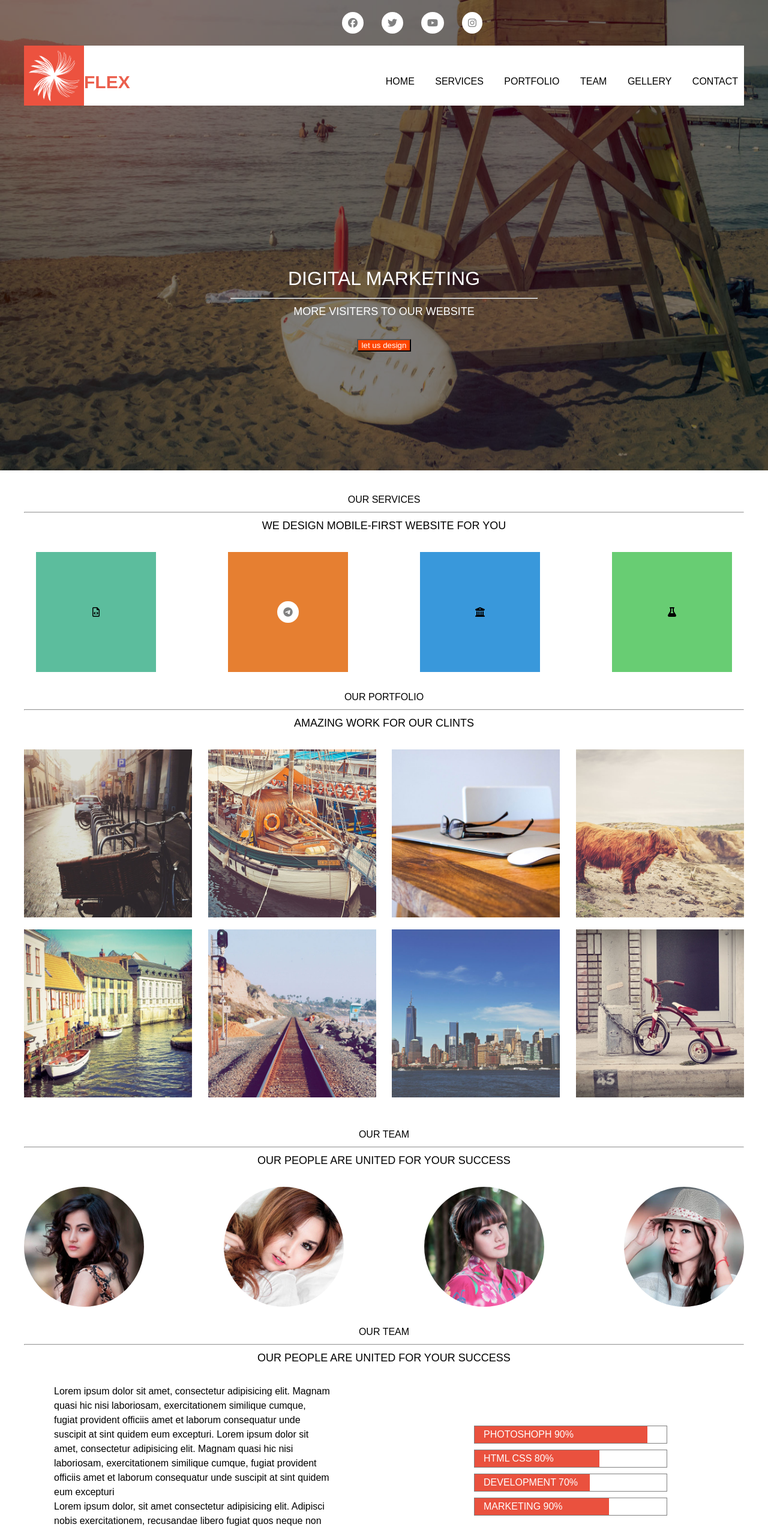
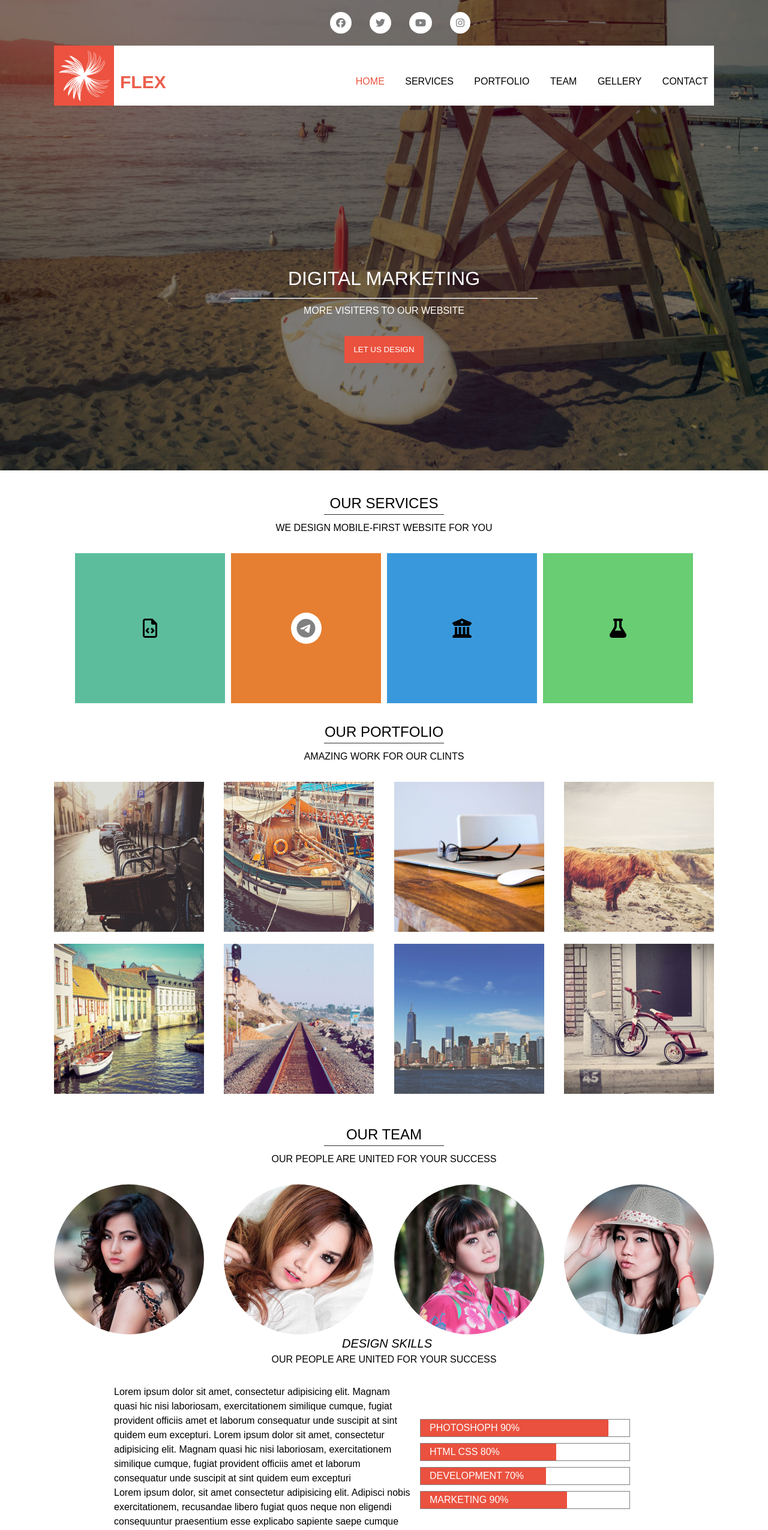
Before and after one commit to ravindrapv/flexbox-checkpoint2, a plain HTML site: page index.html in a window 1280 px wide. Shown: the top 2550 px of the page at 60% size. Drawn offline with Linux system fonts and the light colour scheme.

Commit message:
refacter of checkpoint2

```diff
--- a/index.html
+++ b/index.html
@@ -37,7 +37,7 @@
                 <small>FLEX</small>
               </div>
               <nav>
-                 <a href="#top">home</a>
+                 <a class="active" href="#top">home</a>
                  <a href="#services">services</a>
                  <a href="#portfolio">portfolio</a>
                  <a href="#team">team</a>
@@ -53,16 +53,15 @@
                     <h1>digital marketing</h1>
                     <hr>
                     <h2>more visiters to our website</h2>
-                    <h3> <button>let us design</button> </h3>
+                    <h3> <button class="btn">let us design</button> </h3>
             </div>
         </section>
         <section id="services">
             <div class="container">
-                <h4>our services</h4>
-                <hr>
+                <h4 class="line">our services</h4>
                 <h2>WE DESIGN MOBILE-FIRST WEBSITE FOR YOU</h2>
             </div>
-            <div class="box ">
+            <div class="box comtainer">
                 <div class="box-1 center"><i class="far fa-file-code"></i></div>
 
                 <div class="box-2 center"><i class="fab fa-telegram-plane"></i></div>
@@ -75,8 +74,7 @@
         <section id="portfolio">
             <div>
                 <div class="container">
-                    <h4>our portfolio</h4>
-                    <hr>
+                    <h4 class="line">our portfolio</h4>
                     <h2>amazing work for our clints</h2>
                     <div class="portfolio-image">
                         <div class="port-div"><img src="assets\media\portfolio\p1.jpg" alt="pic1"></div>
@@ -100,8 +98,7 @@
         </section>
         <section id="team">
             <div class="container">
-                <h4>our team</h4>
-                    <hr>
+                <h4 class="line">our team</h4>
                     <h2>our people are united for your success</h2>
                     <div class="our-team">
                         <div class="our-member"><img src="assets\media\member1.jpg" alt="member1"></div>
@@ -113,9 +110,8 @@
                         <div class="our-member"><img src="assets\media\member4.jpg" alt="member1"></div>
 
                     </div>
-                    <article>
-                        <h4>our team</h4>
-                    <hr>
+                    <article class="container">
+                        <i class="i">DESIGN SKILLS</i>
                     <h2>our people are united for your success</h2>
                     <div class="flex graph">
                         <div class="team-text">
@@ -154,28 +150,30 @@
                         </div>
                  </div>
                 </article>
-                <section id="contact">
+                <section id="contact" class="container">
                     <div>
-                        <h4>contact</h4>
-                        <hr>
+                        <h4 class="line">contact</h4>
+
                         <h2>send a massage to us</h2>
                         <div class="map iframe">
                             <iframe src="https://www.google.com/maps/embed?pb=!1m18!1m12!1m3!1d3375.919515571306!2d76.35140991468329!3d32.206399320168366!2m3!1f0!2f0!3f0!3m2!1i1024!2i768!4f13.1!3m3!1m2!1s0x391b530e24726e0d%3A0x71ff0cae0784712d!2sAltCampus%20Services%20Pvt.%20Ltd!5e0!3m2!1sen!2sin!4v1626506863910!5m2!1sen!2sin" width="800" height="600" style="border:0;" allowfullscreen="" loading="lazy"></iframe>
                         </div>
-                        <div class="contect flex">
-                            <p>Lorem ipsum dolor sit, amet consectetur adipisicing elit. Perspiciatis recusandae fuga sunt est ipsum iure impedit voluptatem. Architecto ipsam unde, consectetur eos dolor voluptatibus! Voluptatibus natus magni optio expedita vero!
-                            Lorem ipsum dolor sit amet consectetur adipisicing elit. Dolores, asperiores eligendi optio deserunt veritatis impedit odio. Consequatur obcaecati laboriosam fugiat enim molestiae, rem quidem, temporibus assumenda, nisi reprehenderit et. Provident?
+                        <div class="contect flex container">
+                            <p class="context-text">Lorem ipsum dolor sit, amet consectetur adipisicing elit. Perspiciatis recusandae fuga sunt est ipsum iure impedit voluptatem. Architecto ipsam unde, <strong>consectetur</strong><span>eosdolor </span> voluptatibus! Voluptatibus natus magni optio expedita vero!
+
+                            Lorem ipsum dolor <h class="h">adipisicing</h>  elit. Dolores, asperiores eligendi optio deserunt veritatis impedit odio. Consequatur obcaecati laboriosam fugiat enim molestiae, rem quidem, temporibus assumenda, nisi reprehenderit et. Provident?
                             Lorem ipsum dolor sit amet consectetur adipisicing elit. Officia hic laboriosam consectetur suscipit deserunt. Dolorum, blanditiis non, optio et similique recusandae labore dolore aliquam error eveniet earum autem, sequi cupiditate.
+
                             Lorem ipsum dolor, sit amet consectetur adipisicing elit. Commodi dolores reprehenderit hic mollitia rem delectus sed voluptate magni fugiat harum asperiores saepe, ducimus, quam tempora aliquam tempore rerum quibusdam eveniet?</p>
                             <div class="details">
                             <form class="input">
                              <label for="fname"> </label>
-                             <input type="text" id="fname" name="fname" value="enter your name"><br>
+                             <input type="text" id="lname" name="fname" value="enter your name"><br><br>
                             <label for="lname"> </label>
                             <input type="gmail" id="lname" value="your gmail"><br><br>
-                            <input type="text"  value="subject"><br><br>
-                            <input type="text" value="massage"><br><br>
-                            <input type="submit" value="send details">
+                            <input type="text" id="lname" value="subject"><br><br>
+                            <input type="text" id="msg" value="massage"><br><br>
+                            <input type="submit" id="submit" value="send details">
                              </form>
                             </div>
                         </div>
--- a/style.css
+++ b/style.css
@@ -84,21 +84,25 @@ body{
 	opacity: 50%;
 }
 header{
-position: absolute;
+position: fixed;
 top: 0%;
 width: 100%;
 display: flex;
 justify-content: center;
+z-index: 9999;
+}
+.active{
+	color: rgb(234,81,62);
 }
 .container {
-	max-width: 1200px;
+	max-width: 1100px;
 	width: 100%;
 	margin: 0 auto;
 	/* height: 10vh; */
 	/* border: 1px solid grey; */
 }
 .nav{
-	width: 15%;
+	width: 20%;
 	/* border: 1px solid grey; */
 	margin: 20px auto;
 }
@@ -121,6 +125,7 @@ small {
 	margin-top: 20px;
 	font-size: 30px;
 	font-weight: bold;
+	margin-left: 10px;
 }
 .flex {
 	display: flex;
@@ -168,51 +173,72 @@ h1{
 }
 h2{
 	text-transform: uppercase;
-	font-size: 18px;
+	font-size: 16px;
 	text-align: center;
 	margin-bottom: 30px;
 }
 h3{
 	text-align: center;
 	color: white;
+	font-size: 24px;
 }
 .btn{
-	color: tomato;
+	padding: 15px;
+	background-color: rgb(234,81,62);
+	text-transform: uppercase;
+	border: none;
+
 }
 h4{
 	text-transform: uppercase;
 	text-align: center;
 	margin-top: 30px;
+	font-size: 24px;
 }
 .box-1{
 	background-color: rgb(92,189,157);
 	/* flex-grow: 1;
 	flex-shrink: 1;
 	flex-basis: 400px; */
-	height: 200px;
-	width: 200px;
+	height: 250px;
+	width: 250px;
+	font-size: 18px;
 }
 .box-2{
 	background-color: rgb(230,127,49);
-	height: 200px;
-	width: 200px;
+	height: 250px;
+	width: 250px;
 }
 .box-3{
 	background-color: rgb(57,152,219);
-	height: 200px;
-	width: 200px;
+	height: 250px;
+	width: 250px;
 }
 .box-4{
     background-color:rgb(104,205,115) ;
-	height: 200px;
-	width: 200px;
+	height: 250px;
+	width: 250px;
 }
 .box{
 	display: flex;
 	flex-direction: row;
 	flex-shrink: 1;
-	justify-content: space-around;
 	text-align: center;
+	font-size: 32px;
+	justify-content: space-between;
+	margin-right: 125px;
+	margin-left: 125px;
+}
+.far{
+	font-size: 32px;
+}
+.line {
+	border-bottom: 1px solid rgba(0, 0, 0, 0.808);
+	width: 200px;
+	margin: auto;
+	line-height: 1.5;
+	margin-bottom: 10px;
+	margin-top: 30px;
 }
 
 /*---portfolio-img--*/
@@ -226,8 +252,8 @@ h4{
 }
 
 .port-div{
-	width: 280px;
-	height: 280px;
+	width: 250px;
+	height: 250px;
 	margin-bottom: 20px
 }
 .port-div img{
@@ -240,21 +266,30 @@ h4{
 	justify-content: space-between;
 }
 .our-member{
-   width: 200px;
-   height: 200px;
+   width: 250px;
+   height: 250px;
 }
 
 .our-member img {
 	width: 100%;
 	border-radius: 50%;
 }
+.i{
+	text-transform: uppercase;
+	font-style: italic;
+	font-size: 20px;
+	text-align: center;
+    margin-left: 480px;
+	margin-top: 100px;
+	margin-bottom: 50px;
+}
 .graph{
 	justify-content: space-between;
-	margin-left: 50px;
+	margin-left: 100px;
 }
 
 .team-text,.text_right{
-	width: 40%;
+	width: 100%;
 }
 
 
@@ -284,17 +319,50 @@ h4{
 
 /*---contect us--*/
 iframe{
-	width: 1000px;
+	width: 1100px;
 	height: 250px;
-	margin-left: 100px;
+	/* margin-left: 100px; */
 }
 .contect{
 	width: 80%;
-	padding: 20px;
-	margin-left: 80px;
+	/* padding: 20px; */
+	margin-left: 30px;
+	margin-right: 20px;
+	top: 0;
 }
-.details{
+.context-text{
+	margin-bottom: 200px;
+}
+strong{
+	color:blue;
+}
+span{
+	color: green;
+}
+.h{
+	color: #EA523E;
+}
+ .details{
+	width: 100px;
+	margin-top: 40px;
+	margin-right: 135px;
 	margin-left: 40px;
+}
+#lname{
+	height: 50px;
+	width: 400px;
+}
+#msg{
+	height: 100px;
+	width: 400px;
+}
+#submit{
+	color: white;
+	height: 50px;
+	width: 400px;
+	background-color:#EA523E;
+	border: none;
+	margin-bottom: 200px;
 }
 .footer {
 	color: black;
@@ -302,15 +370,21 @@ iframe{
 	text-align: center;
 }
 button{
-	background-color: orangered;
+	background-color: rgb(234,81,62);
 	color: white;
+	padding: 10px 50px;
+	border: none;
 }
-
+button a{
+	color: white;
+	text-decoration: none;
+	text-transform: uppercase;
+}
 
 /*----gallery----*/
 .aside{
 	background-color: rgb(234,81,62);
-	width: 300px;
+	width: 350px;
 	height: 100vh;
 	position: fixed;
 	left: 0;
@@ -318,6 +392,7 @@ button{
 	display: flex;
 	flex-direction: column;
 	justify-content: space-between;
+	padding: 30px;
 }
 
 .logo{
```
